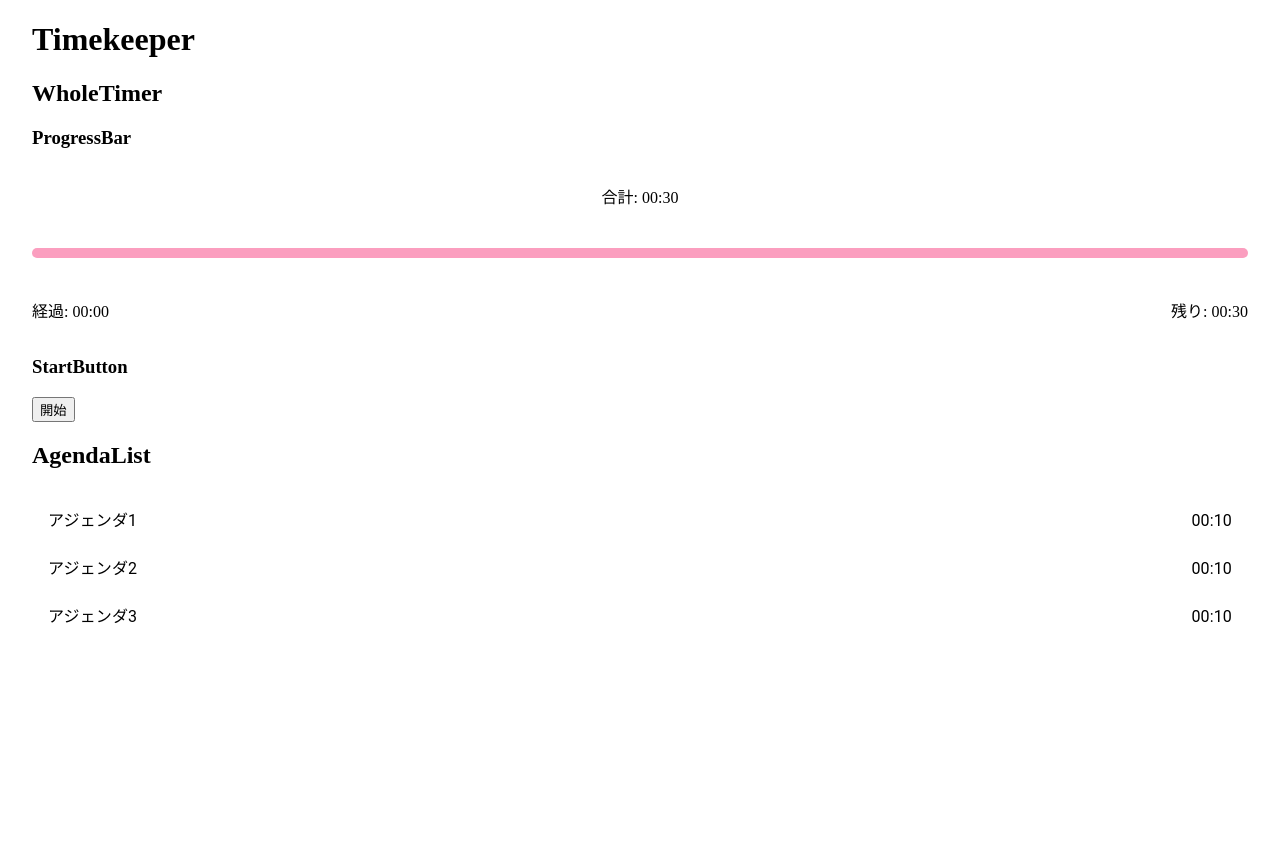
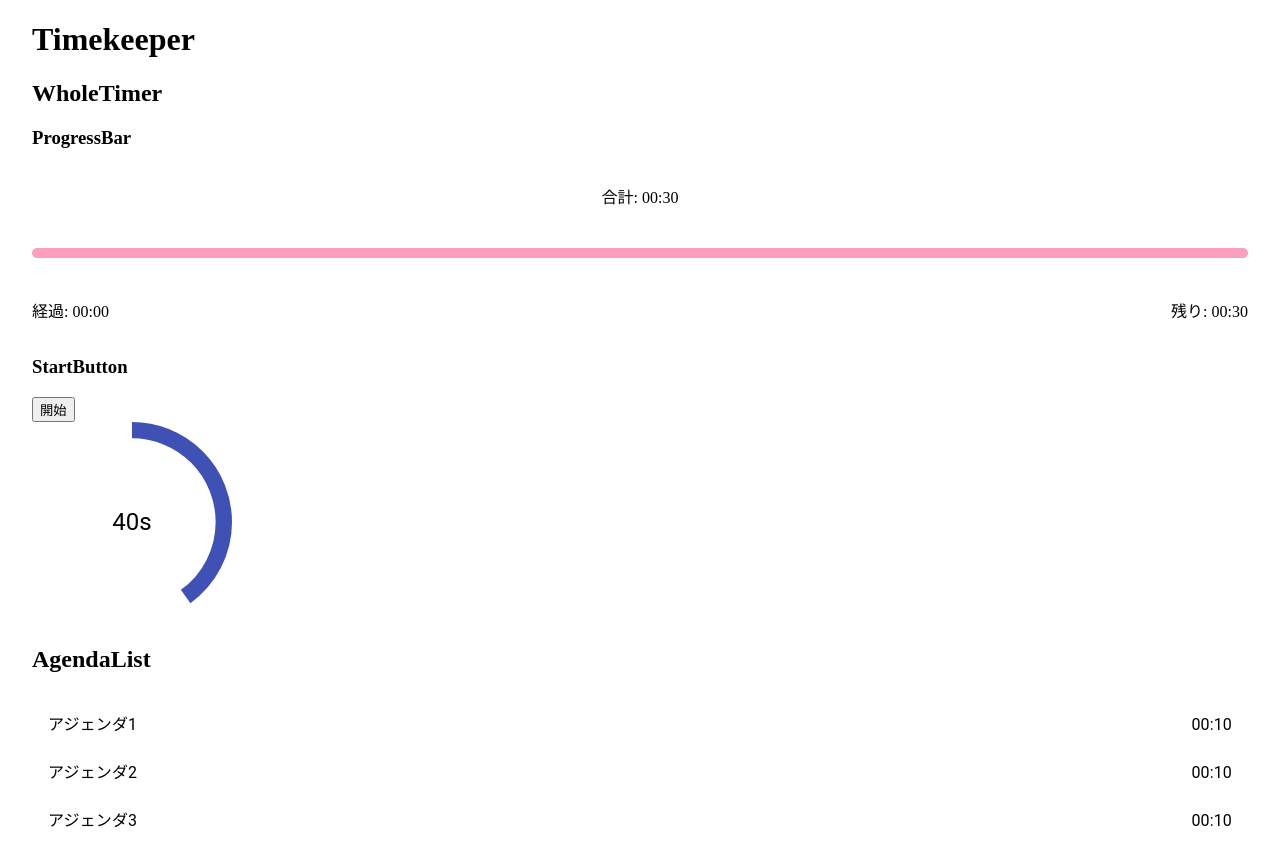
Before and after one commit to youichiro/timekeeper, a Next.js app: page / in a window 1280 px wide. Before the commit the page ends 800 px from the top, so only its background shows below. Built offline with nearby package versions, Linux system fonts and the light colour scheme.

Commit message:
ProgressCircleを表示する

```diff
--- /dev/null
+++ b/components/ProgressCircle.tsx
@@ -0,0 +1,28 @@
+import React from 'react'
+import { Box, CircularProgress, Typography } from '@material-ui/core'
+import {argv0} from 'process'
+
+const ProgressCircle: React.FC = () => {
+  const size = 200
+  const value = 40
+
+  return (
+    <Box position="relative" display="inline-flex">
+      <CircularProgress variant="determinate" size={size} value={value} />
+      <Box
+        top={0}
+        left={0}
+        bottom={0}
+        right={0}
+        position="absolute"
+        display="flex"
+        alignItems="center"
+        justifyContent="center"
+      >
+        <Typography variant="h5" component="div">{`${value}s`}</Typography>
+      </Box>
+    </Box>
+  )
+}
+
+export default ProgressCircle
--- a/components/WholeTimer.tsx
+++ b/components/WholeTimer.tsx
@@ -1,7 +1,8 @@
 import React, { useEffect, useState } from 'react'
+import { useDispatch } from 'react-redux'
 import ProgressBar from './ProgressBar'
 import StartButton from './StartButton'
-import { useDispatch } from 'react-redux'
+import ProgressCircle from './ProgressCircle'
 import {
   resetCounter,
   startCount,
@@ -41,6 +42,7 @@ const WholeTimer: React.FC = () => {
       <h2>WholeTimer</h2>
       <ProgressBar total={total} elapsed={counter.time} />
       <StartButton handleClick={onClickStartButton} />
+      <ProgressCircle />
     </div>
   )
 }
```
Also changed, not shown: 1 other file (tests, documents, lock files or other folders).
